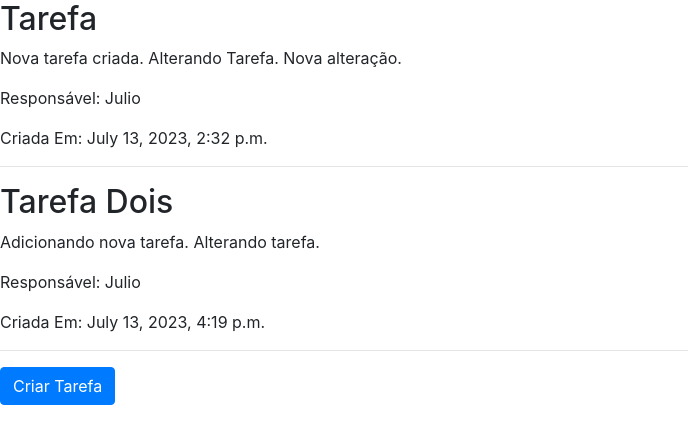
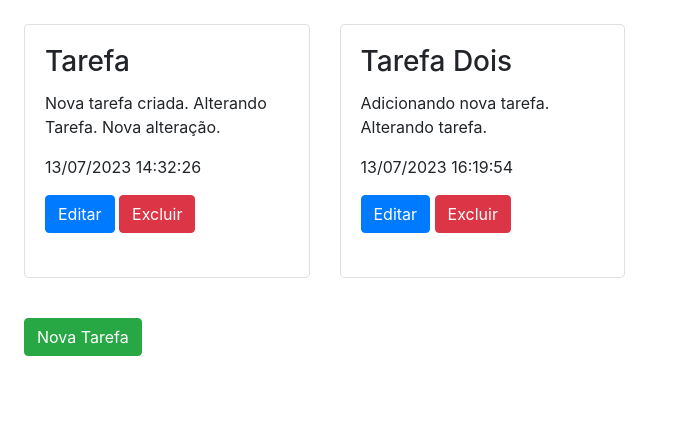
Before and after one commit to julioCesarRocha/tasks, a Django app: page / in a window 1280 px wide. Shown: the top 444 px of the page, without its empty margins (0-688 px from the left). Run offline with Django 4.2, Linux system fonts and the light colour scheme; data comes from the database, SQL or seed files in the repository; both versions use the stored data as it was after the commit; some libraries are stand-ins or nearby versions.

Commit message:
feat: Terminando implementação do crud

```diff
--- a/tasks_manager/tasks/templates/tasks/task_list.html
+++ b/tasks_manager/tasks/templates/tasks/task_list.html
@@ -1,24 +1,67 @@
 {% load bootstrap4 %}
+{% load tz %}
 
 <!DOCTYPE html>
 <html>
 <head>
-    <title>Task List</title>
+    <title>Lista de Tarefas</title>
     {% bootstrap_css %}
+    <style>
+        .card {
+            border-radius: 5px;
+        }
+
+        .card-description {
+            max-height: 150px;
+            overflow: hidden;
+        }
+    </style>
 </head>
-<body>
-    {% for task in tasks %}
-        <h2>{{ task.titulo }}</h2>
-        <p>{{ task.descricao }}</p>
-        <p>Responsável: {{ task.responsavel }}</p>
-        <p>Criada Em: {{ task.criado_em }}</p>
-        <hr>
-    {% empty %}
-        <p>Nenhuma Tarefa Cadastrada.</p>
-    {% endfor %}
+<body class="p-4">
+    <div class="row mb-4">
+        {% for task in tasks %}
+            <div class="col-md-3">
+                <div class="card mb-3">
+                    <div class="card-body">
+                        <h3 class="card-title">{{ task.titulo }}</h3>
+                        <p class="card-text card-description">{{ task.descricao }}</p>
+                        <p class="card-text">{{ task.criado_em|date:"d/m/Y H:i:s" }}</p>
+                        <a href="{% url 'tasks:task_update' pk=task.pk %}" class="btn btn-primary mb-4">Editar</a>
+                        <a href="{% url 'tasks:task_delete' pk=task.pk %}" class="btn btn-danger btn-delete mb-4">Excluir</a>
+                    </div>
+                </div>
+            </div>
+        {% empty %}
+            <p>Nenhuma Tarefa Cadastrada.</p>
+        {% endfor %}
+    </div>
 
-    <a href="{% url 'tasks:task_create' %}" class="btn btn-primary">Criar Tarefa</a>
+    <a href="{% url 'tasks:task_create' %}" class="btn btn-success mb-4">Nova Tarefa</a>
+    {% bootstrap_javascript %}
+        <script src="https://code.jquery.com/jquery-3.6.0.min.js"></script>
+        <script>
+            $(document).ready(function() {
+                $('.btn-delete').on('click', function(e) {
+                    e.preventDefault();
+                    var deleteUrl = $(this).attr('href');
 
-    {% bootstrap_javascript %}
+                    if (confirm("Tem certeza de que deseja excluir esta tarefa?")) {
+                    $.ajax({
+
+                        url: deleteUrl,
+                        method: 'POST',
+                        data: {
+                        csrfmiddlewaretoken: '{{ csrf_token }}'
+                        },
+                        success: function() {
+                        location.reload();
+                        },
+                        error: function() {
+                        }
+                    });
+                    }
+                });
+            });
+        </script>
 </body>
 </html>
--- a/tasks_manager/tasks/views.py
+++ b/tasks_manager/tasks/views.py
@@ -1,6 +1,7 @@
 from django.shortcuts import render, get_object_or_404, redirect
 from .models import Task
 from .forms import TaskForm
+from django.http import HttpResponse
 
 def task_list(request):
     tasks = Task.objects.all()
@@ -15,7 +16,7 @@ def task_create(request):
         form = TaskForm(request.POST)
         if form.is_valid():
             task = form.save()
-            return redirect('tasks:task_detail', pk=task.pk)
+            return redirect('tasks:task_list')
     else:
         form = TaskForm()
     return render(request, 'tasks/task_form.html', {'form': form})
@@ -35,5 +36,5 @@ def task_delete(request, pk):
     task = get_object_or_404(Task, pk=pk)
     if request.method == 'POST':
         task.delete()
-        return redirect('tasks:task_list')
-    return render(request, 'tasks/task_confirm_delete.html', {'task': task})
+        return HttpResponse(status=204)  # Retorna uma resposta vazia
+    return HttpResponse(status=400)
```
Also changed, not shown: tasks_manager/tasks/templates/tasks/task_form.html (+38 -5 lines), tasks_manager/db.sqlite3, 3 other files.
